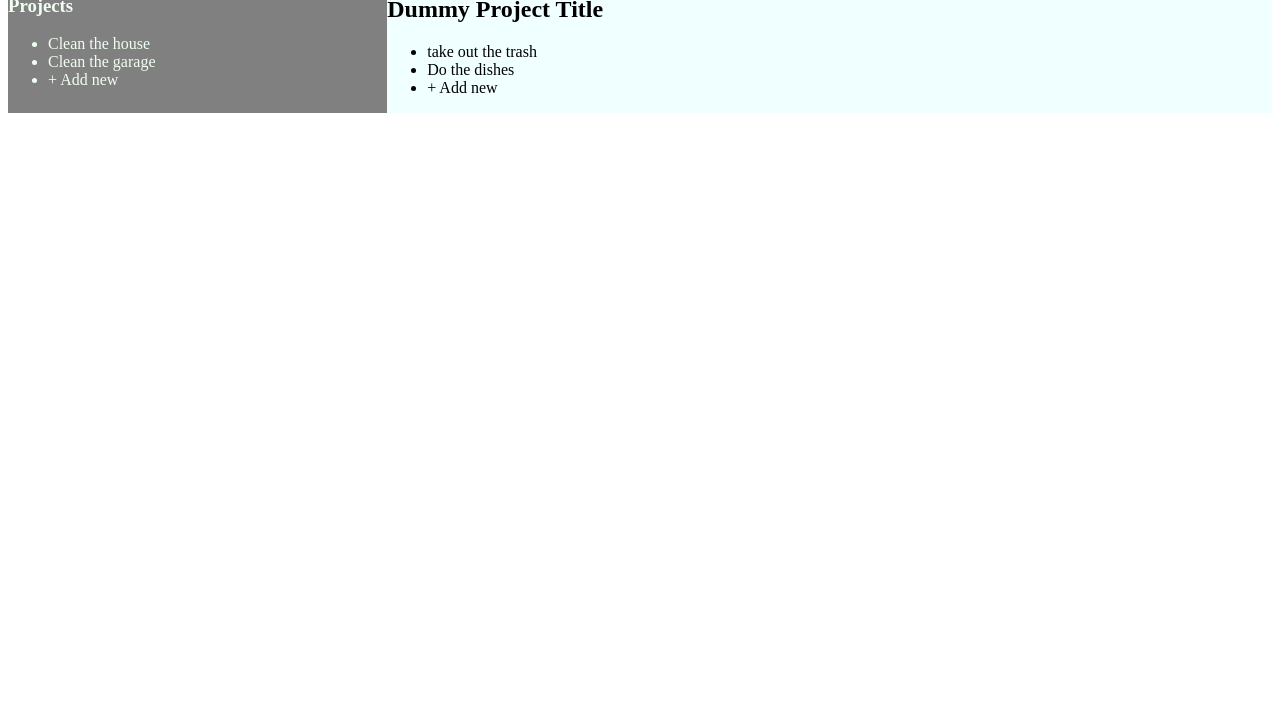
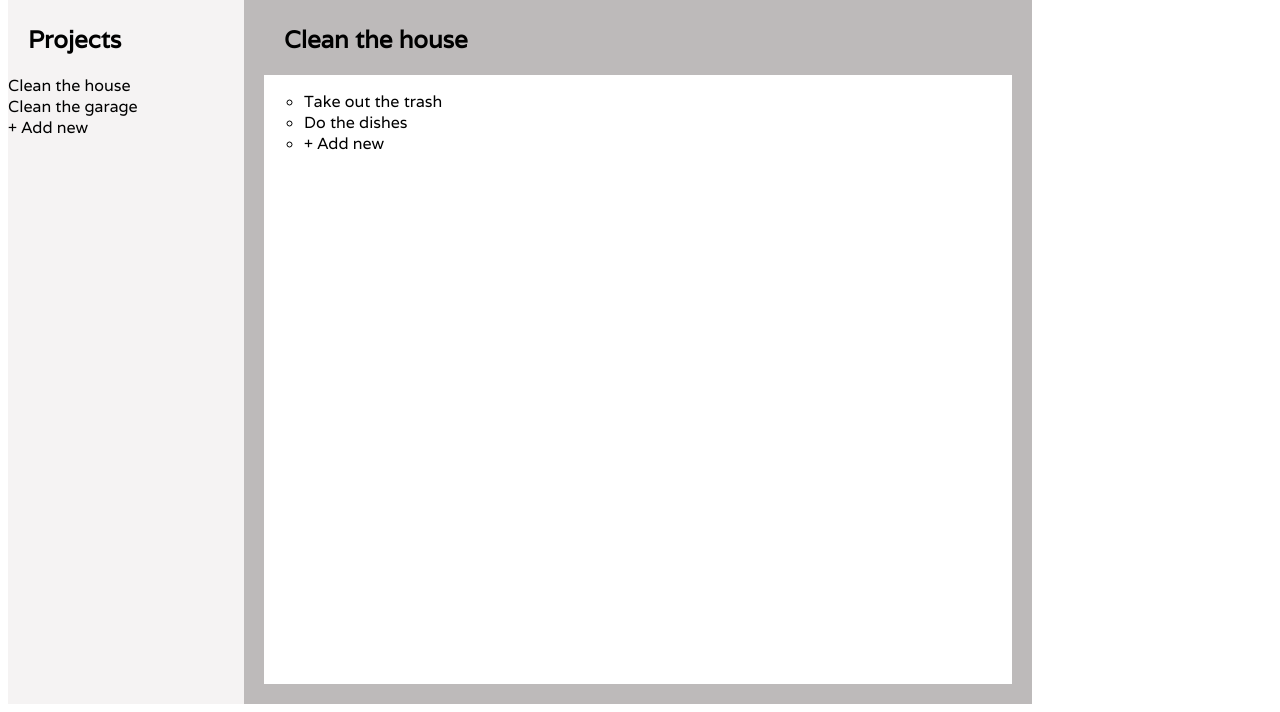
Before and after one commit to jdonahue135/webpack-todo-list, a website built with webpack: page dist/index.html in a window 1280 px wide. Shown: the part 104-816 px from the top of the page. Built offline with nearby package versions, Linux system fonts and the light colour scheme.

Commit message:
add DOM manipulation and styles

```diff
--- a/src/index.js
+++ b/src/index.js
@@ -14,7 +14,7 @@ const sampleProject2 = project('Clean the garage', 'projDescriptionn', 'May 1',
 projectList.push(sampleProject);
 projectList.push(sampleProject2);
 
-const todoItem = todo('take out the trash', 'take out the trash', 'May 1', 'High');
+const todoItem = todo('Take out the trash', 'take out the trash', 'May 1', 'High');
 const todoItem2 = todo('Do the dishes', 'Do the dishes', 'May 1', 'High');
 
 
@@ -24,4 +24,4 @@ sampleProject.addTodo(todoItem2);
 
 
 renderSidebar(projectList);
-renderMain(sampleProject.getTodos());
+renderMain(sampleProject);
--- a/src/renderMain.js
+++ b/src/renderMain.js
@@ -1,11 +1,19 @@
-const renderMain = (todoList) => {
+const renderMain = (project) => {
+    //render title
+    const h2 = document.querySelector('#main h2');
+    h2.textContent = project.getTitle();
+
+    //render todo list
     const ul = document.querySelector('#main ul')
+    let todoList = project.getTodos();
     for (let x=0; x < todoList.length; x++) {
         let li = document.createElement('li');
         li.textContent = todoList[x].getTitle();
         ul.appendChild(li);
     }
     let addNew = document.createElement('li');
+
+    //INCOMPLETE: render add new button
     addNew.textContent = "+ Add new"
     ul.appendChild(addNew);
 }
```
Also changed, not shown: dist/css/style.css, dist/index.html, dist/main.js.
